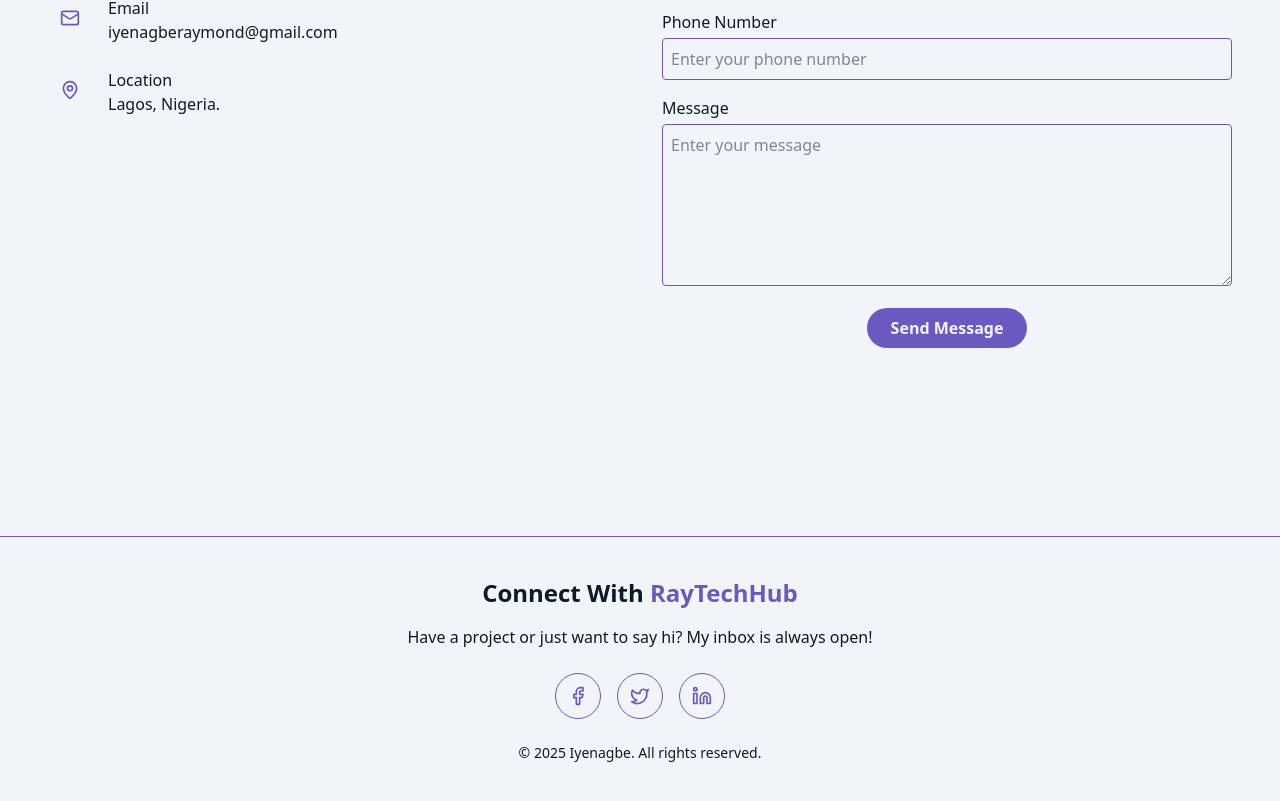
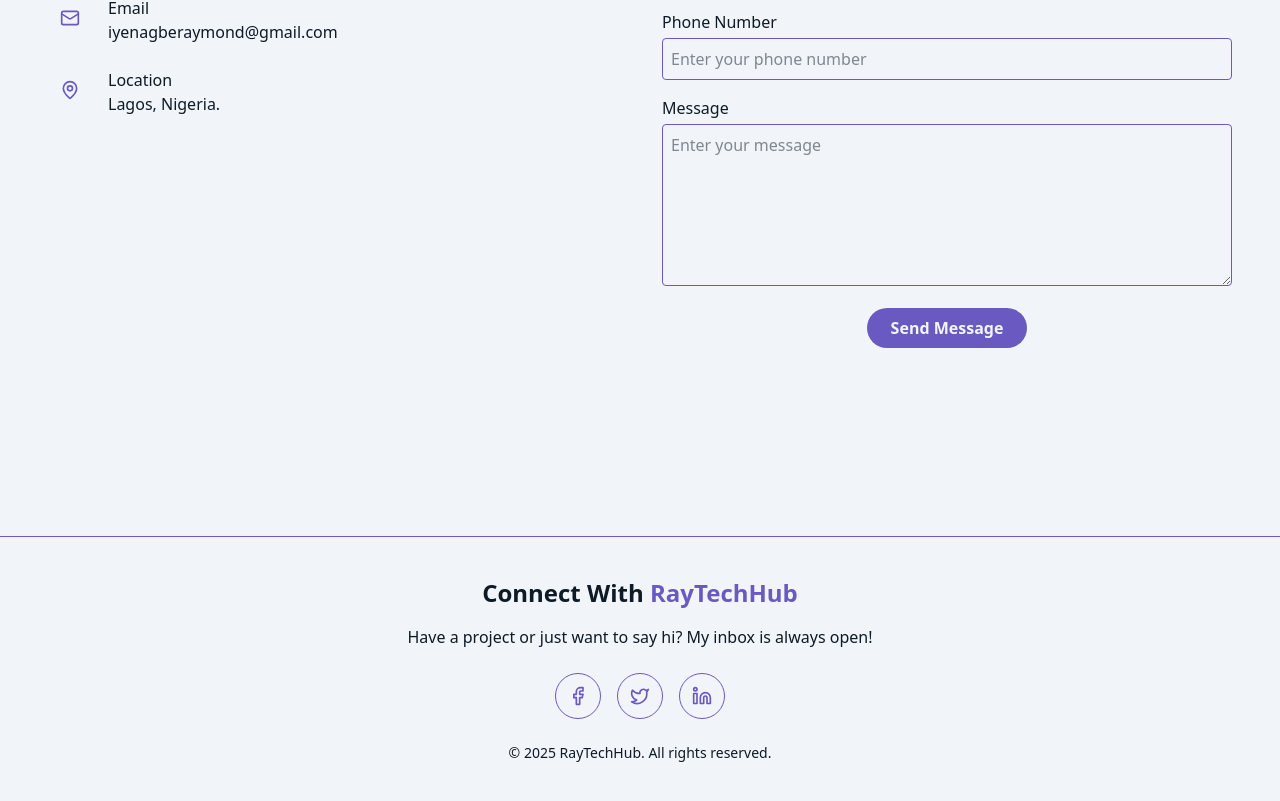
Before and after one commit to iyenagbe/React-port, a React (Vite) app: page / in a window 1280 px wide. Shown: the part 3584-4385 px from the top of the page. Built offline with nearby package versions, Linux system fonts and the light colour scheme.

Commit message:
update footer

```diff
--- a/src/Components/Footer.jsx
+++ b/src/Components/Footer.jsx
@@ -38,7 +38,7 @@ const Footer = () => {
         </div>
 
         <p className="text-sm text-muted-foreground">
-          &copy; {new Date().getFullYear()} Iyenagbe. All rights reserved.
+          &copy; {new Date().getFullYear()} RayTechHub. All rights reserved.
         </p>
       </div>
     </footer>
```
